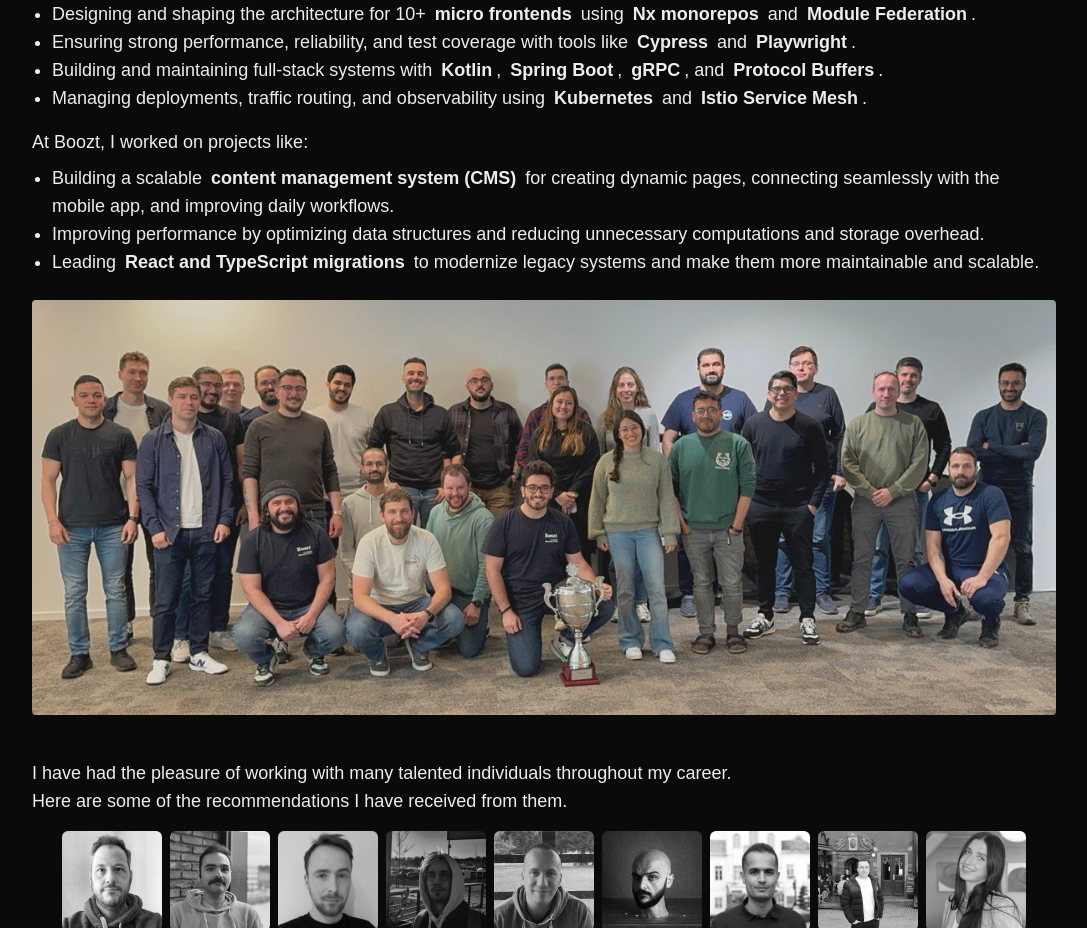
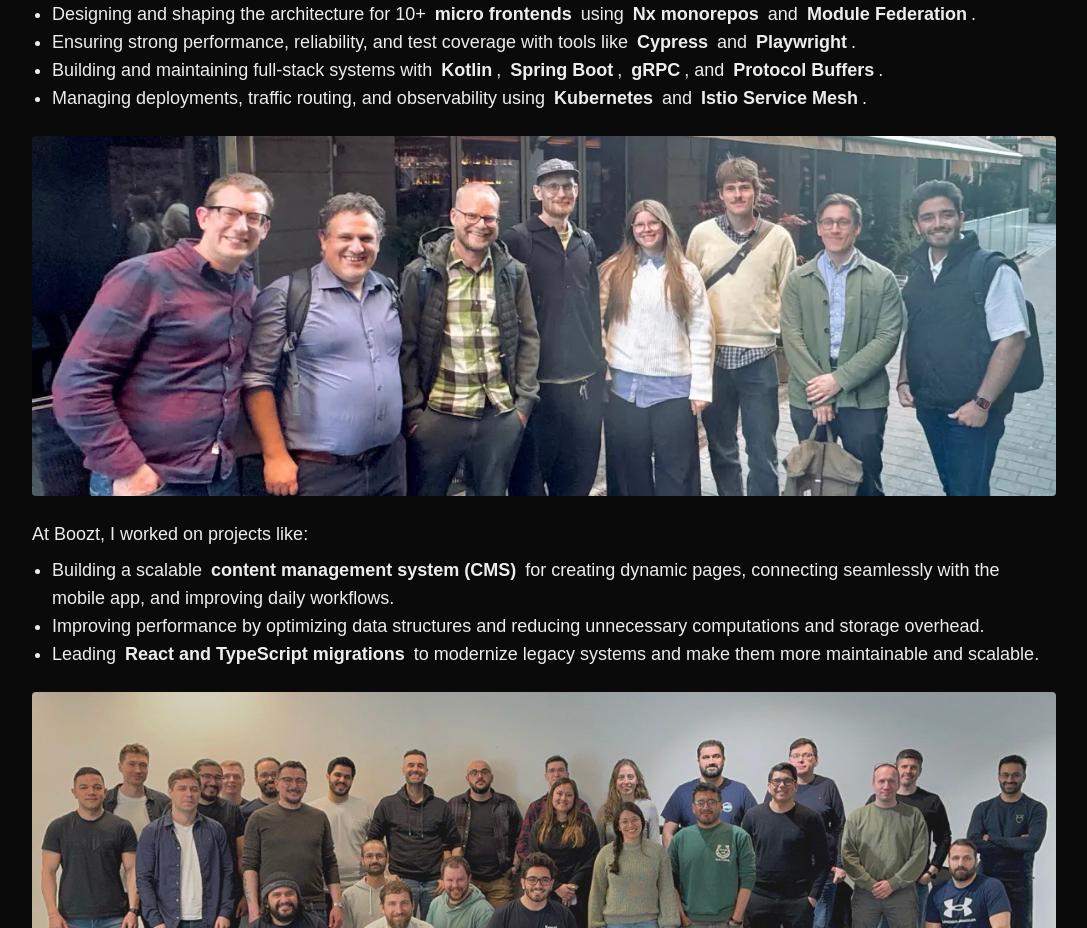
Before and after one commit to raminr77/raminr77.github.io, a Next.js app: page /about-me in a window 1280 px wide. Shown: the part 840-1768 px from the top of the page, without its empty margins (96-1183 px from the left). Built offline with nearby package versions, Linux system fonts and the light colour scheme; no server answers; a small style sheet from the web is missing; a web font is replaced by a local one.

Commit message:
feat: add image content for team building at Sinch

```diff
--- a/src/data/about-me.ts
+++ b/src/data/about-me.ts
@@ -68,6 +68,16 @@ export const ABOUT_ME_DATA: {
       ]
     },
     {
+      width: 1200,
+      height: 500,
+      className: 'w-full rounded',
+      type: ABOUT_ME_CONTENT_TYPE.image,
+      url: '/images/personal-images/sinch.webp',
+      tooltip: 'Team building and after work at Sinch - 2026',
+      title:
+        'Ramin Rezaei - team building and after work at Sinch - Senior Software Engineer'
+    },
+    {
       type: ABOUT_ME_CONTENT_TYPE.list,
       title: 'At Boozt, I worked on projects like:',
       data: [
```
Also changed, not shown: public/images/personal-images/sinch.webp (added).
